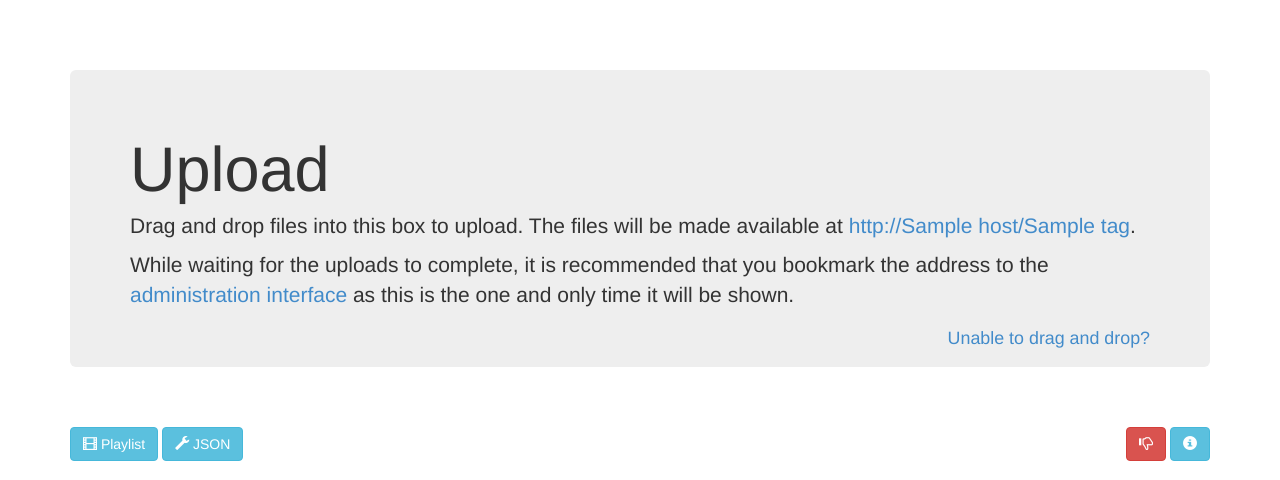
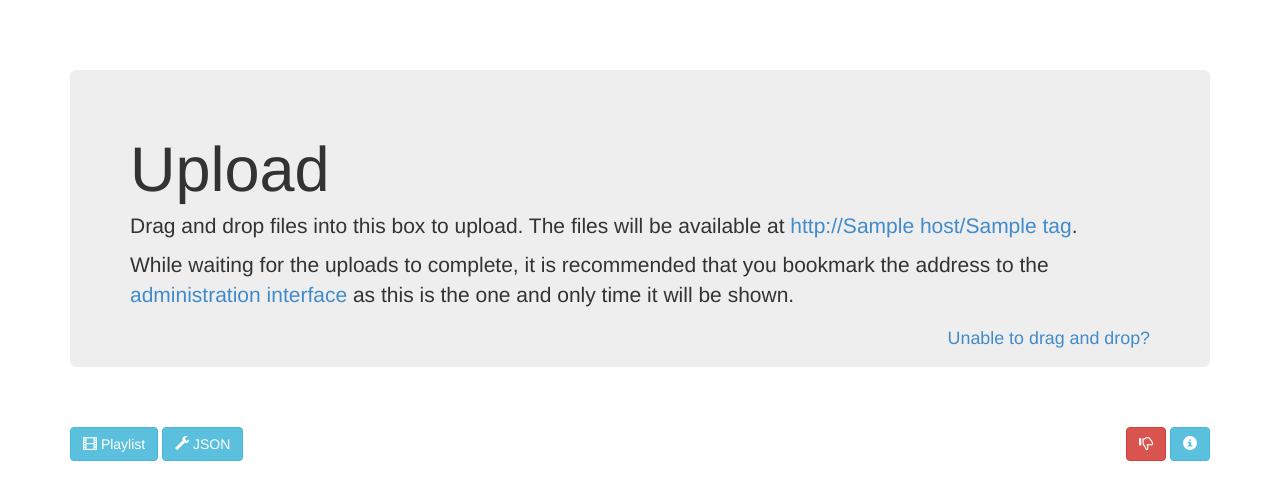
Before and after one commit to espebra/filebin, a Python web app: template app/templates/upload.html in a window 1280 px wide. Shown: the top 480 px of the page. Run offline with Jinja, Linux system fonts and the light colour scheme; the template is opened without the code that fills it: most values are stand-ins (such as "Sample title", 1, 10 or a date in 2020); some libraries are stand-ins or nearby versions.

Commit message:
language

```diff
--- a/app/templates/upload.html
+++ b/app/templates/upload.html
@@ -299,7 +299,7 @@
 
 <div class="jumbotron" id="fileDrop">
   <h1>Upload</h1>
-  <p>Drag and drop files into this box to upload. The files will be made available at <a href="/{{ tag }}">http://{{ host }}/{{ tag }}</a>.</p>
+  <p>Drag and drop files into this box to upload. The files will be available at <a href="/{{ tag }}">http://{{ host }}/{{ tag }}</a>.</p>
 {% if key %}
   <p>
     While waiting for the uploads to complete, it is recommended that you bookmark the address to the <a target="_blank" href="/{{ tag }}?v=configuration&key={{ key }}">administration interface</a> as this is the one and only time it will be shown.
```
